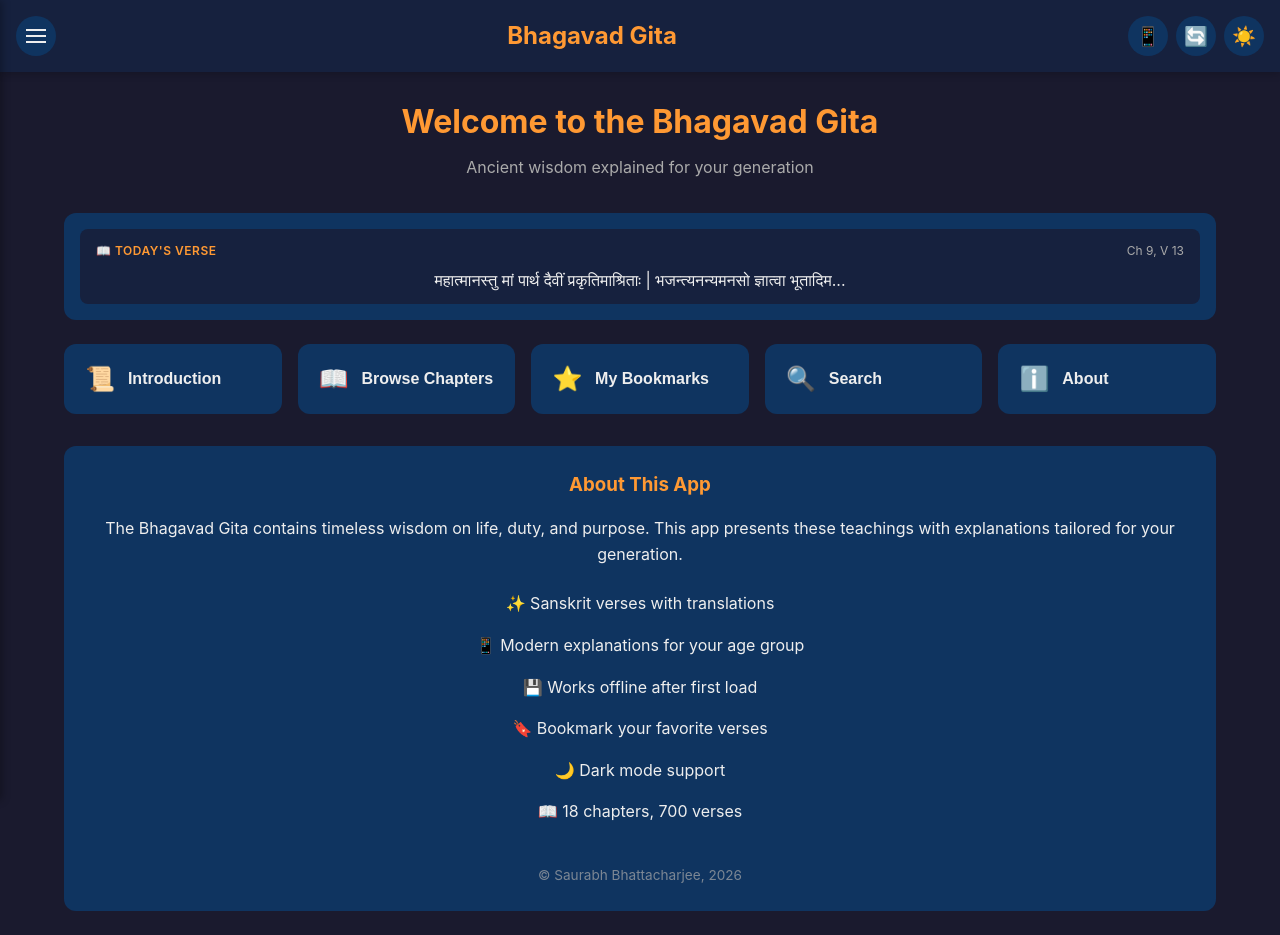
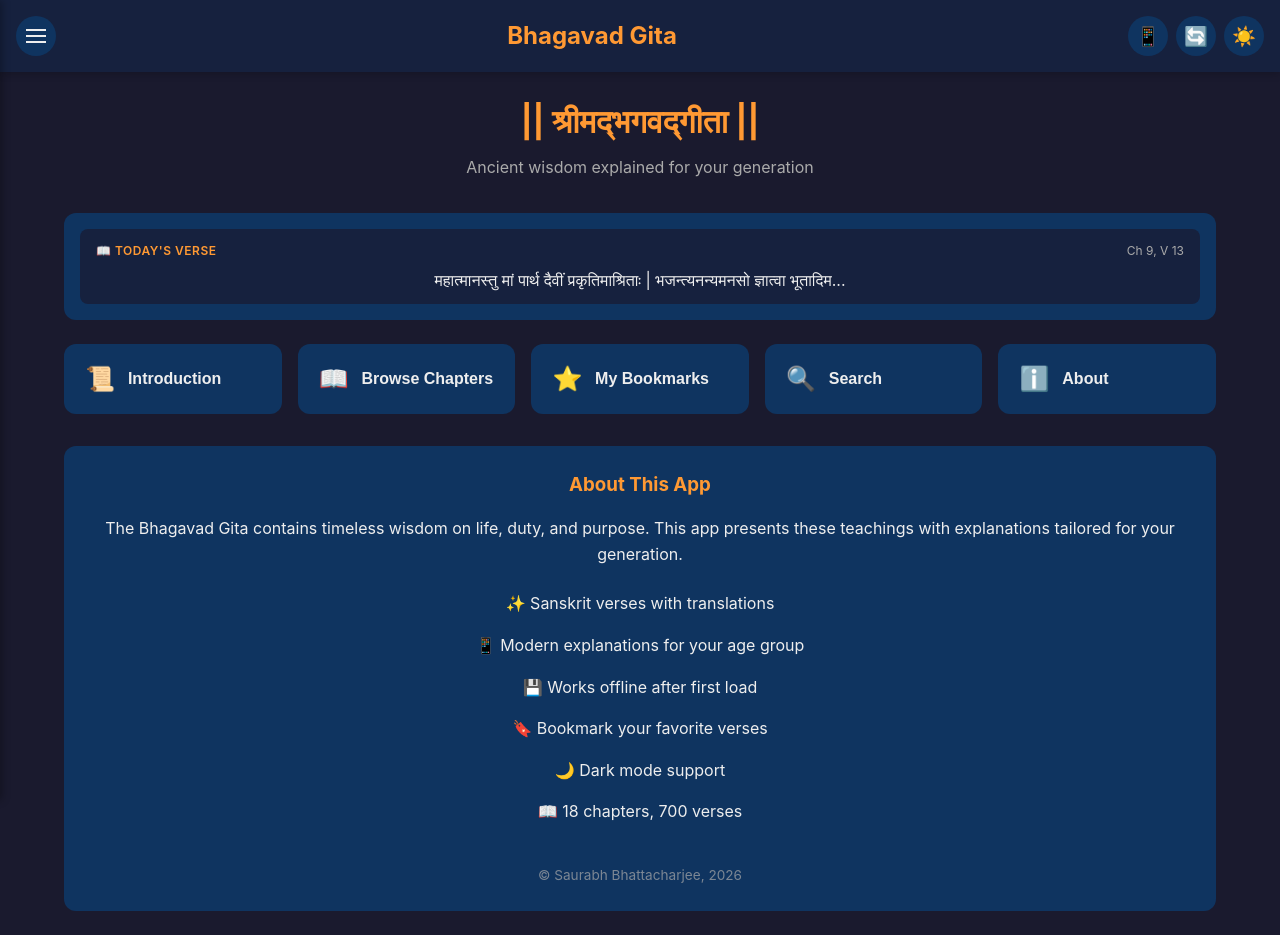
Before and after one commit to rajsbhatta/gita-apps, a website: page index.html in a window 1280 px wide. Drawn offline with Linux system fonts and the light colour scheme.

Commit message:
Update index.html

```diff
--- a/index.html
+++ b/index.html
@@ -10,7 +10,7 @@
     <link rel="icon" type="image/png" sizes="192x192" href="icon-192.png">
     <link rel="icon" type="image/png" sizes="512x512" href="icon-512.png">
     <meta name="theme-color" content="#FF9933">
-    <meta name="description" content="Read the Bhagavad Gita with modern explanations for Millennials, Gen Z, and Gen Alpha. Offline-first PWA with Sanskrit verses, translations, and relatable wisdom.">
+    <meta name="description" content="Read the Bhagavad Gita with modern explanations for customized age groups, with Sanskrit verses, translations, and relatable wisdom.">
 </head>
 <body>
     <!-- Header -->
@@ -88,7 +88,7 @@
         <!-- Home View -->
         <div id="homeView" class="view active">
             <div class="hero">
-                <h2 class="hero-title">Welcome to the Bhagavad Gita</h2>
+                <h2 class="hero-title">|| श्रीमद्भगवद्गीता ||</h2>
                 <p class="hero-subtitle">Ancient wisdom explained for your generation</p>
 
                 <!-- Install Banner (optional - shows on home page) -->
```
